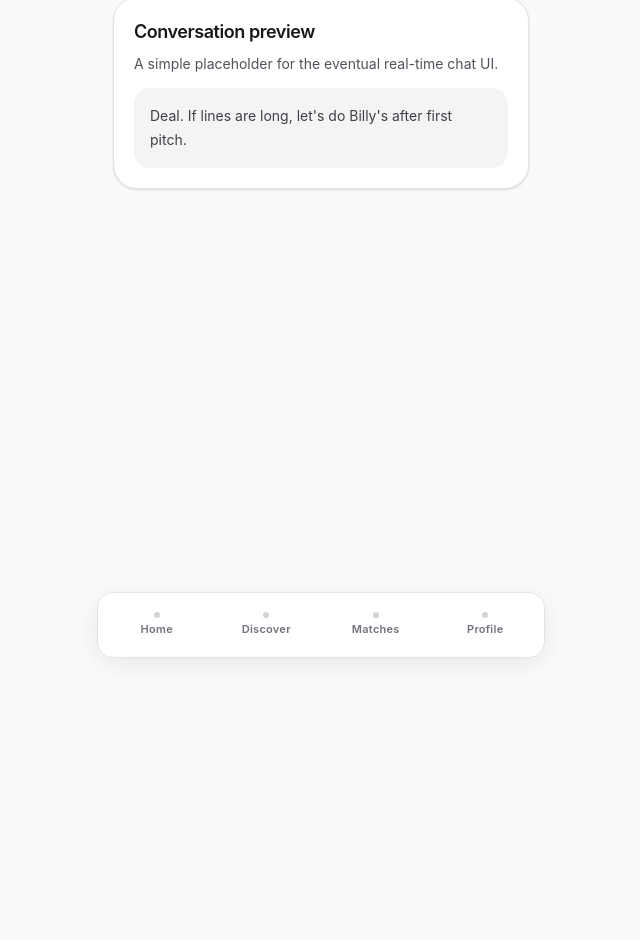
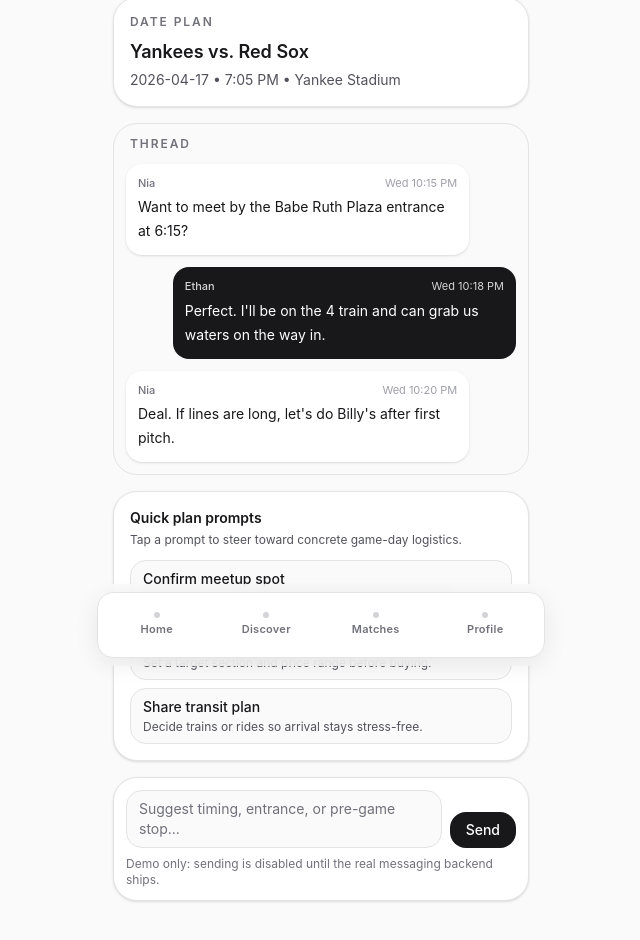
Before and after one commit to dslopresti3/mvp-dating, a Next.js app: page /chat/thread-1 in a window 1280 px wide. Shown: the part 134-1074 px from the top of the page, without its empty margins (319-959 px from the left). Before the commit the page ends 800 px from the top, so only its background shows below. Built offline with nearby package versions, Linux system fonts and the light colour scheme.

Commit message:
Refine planning-focused chat screen UI

```diff
--- a/src/app/chat/[id]/page.tsx
+++ b/src/app/chat/[id]/page.tsx
@@ -1,7 +1,28 @@
 import { EmptyState } from "@/components/EmptyState";
 import { PageHeader } from "@/components/PageHeader";
-import { SectionCard } from "@/components/SectionCard";
-import { getChatThreadById, starterChats } from "@/lib/mock-data";
+import { getChatThreadById, getEventById, profiles, starterChats } from "@/lib/mock-data";
+
+const quickActionItems = [
+  {
+    label: "Confirm meetup spot",
+    detail: "Lock in a specific entrance and time before doors open.",
+  },
+  {
+    label: "Align ticket budget",
+    detail: "Set a target section and price range before buying.",
+  },
+  {
+    label: "Share transit plan",
+    detail: "Decide trains or rides so arrival stays stress-free.",
+  },
+] as const;
+
+const formatMessageTime = (isoDate: string) =>
+  new Intl.DateTimeFormat("en-US", {
+    weekday: "short",
+    hour: "numeric",
+    minute: "2-digit",
+  }).format(new Date(isoDate));
 
 export default async function ChatPage({
   params,
@@ -46,18 +67,94 @@
     );
   }
 
+  const event = getEventById(thread.event_id);
+
   return (
     <>
       <PageHeader
-        title={`Chat with ${chat.name}`}
-        subtitle="Messaging is mocked for now while we scaffold the experience."
+        title={`Plan with ${chat.name}`}
+        subtitle="Move this conversation toward a real event date. Messaging stays mocked for v1."
       />
-      <SectionCard
-        title="Conversation preview"
-        description="A simple placeholder for the eventual real-time chat UI."
-      >
-        <p className="rounded-2xl bg-zinc-100 p-4 text-sm leading-6 text-zinc-700">{chat.teaser}</p>
-      </SectionCard>
+
+      <section className="space-y-4 pb-[calc(env(safe-area-inset-bottom)+1rem)]">
+        <div className="rounded-3xl border border-zinc-200 bg-white p-4 shadow-sm">
+          <p className="text-xs font-semibold uppercase tracking-[0.16em] text-zinc-500">Date plan</p>
+          <h2 className="mt-2 text-lg font-semibold text-zinc-900">{event?.title ?? "Upcoming event"}</h2>
+          <p className="mt-1 text-sm text-zinc-600">
+            {event ? `${event.date} • ${event.time} • ${event.venue}` : "Event details unavailable"}
+          </p>
+        </div>
+
+        <div className="space-y-3 rounded-3xl border border-zinc-200 bg-zinc-50 p-3">
+          <p className="px-1 text-xs font-semibold uppercase tracking-[0.16em] text-zinc-500">Thread</p>
+          {thread.messages.map((message) => {
+            const sender = profiles.find((profile) => profile.id === message.sender_profile_id);
+            const isCounterpart = sender?.first_name === chat.name;
+
+            return (
+              <article
+                key={message.id}
+                className={`max-w-[88%] space-y-1 rounded-2xl p-3 ${
+                  isCounterpart
+                    ? "mr-auto bg-white text-zinc-900 shadow-sm"
+                    : "ml-auto bg-zinc-900 text-white"
+                }`}
+              >
+                <div className="flex items-center justify-between gap-3 text-[11px]">
+                  <span className={`font-medium ${isCounterpart ? "text-zinc-500" : "text-zinc-300"}`}>
+                    {sender?.first_name ?? "Match"}
+                  </span>
+                  <time className={isCounterpart ? "text-zinc-400" : "text-zinc-300"}>
+                    {formatMessageTime(message.sent_at)}
+                  </time>
+                </div>
+                <p className="text-sm leading-6">{message.text}</p>
+              </article>
+            );
+          })}
+        </div>
+
+        <div className="rounded-3xl border border-zinc-200 bg-white p-4 shadow-sm">
+          <h3 className="text-sm font-semibold text-zinc-900">Quick plan prompts</h3>
+          <p className="mt-1 text-xs text-zinc-600">Tap a prompt to steer toward concrete game-day logistics.</p>
+          <div className="mt-3 grid gap-2">
+            {quickActionItems.map((action) => (
+              <button
+                key={action.label}
+                type="button"
+                className="rounded-2xl border border-zinc-200 bg-zinc-50 px-3 py-2 text-left transition hover:border-zinc-300 hover:bg-zinc-100"
+                aria-label={`${action.label}. ${action.detail}`}
+              >
+                <p className="text-sm font-medium text-zinc-900">{action.label}</p>
+                <p className="mt-0.5 text-xs text-zinc-600">{action.detail}</p>
+              </button>
+            ))}
+          </div>
+        </div>
+
+        <div className="rounded-3xl border border-zinc-200 bg-white p-3 shadow-sm">
+          <label htmlFor="message-draft" className="sr-only">
+            Draft message
+          </label>
+          <div className="flex items-end gap-2">
+            <textarea
+              id="message-draft"
+              rows={2}
+              placeholder="Suggest timing, entrance, or pre-game stop..."
+              className="min-h-12 flex-1 resize-none rounded-2xl border border-zinc-200 bg-zinc-50 px-3 py-2 text-sm text-zinc-900 placeholder:text-zinc-500 focus:border-zinc-400 focus:bg-white focus:outline-none"
+            />
+            <button
+              type="button"
+              className="rounded-2xl bg-zinc-900 px-4 py-2 text-sm font-medium text-white transition hover:bg-zinc-800"
+            >
+              Send
+            </button>
+          </div>
+          <p className="mt-2 text-xs text-zinc-500">
+            Demo only: sending is disabled until the real messaging backend ships.
+          </p>
+        </div>
+      </section>
     </>
   );
 }
```
